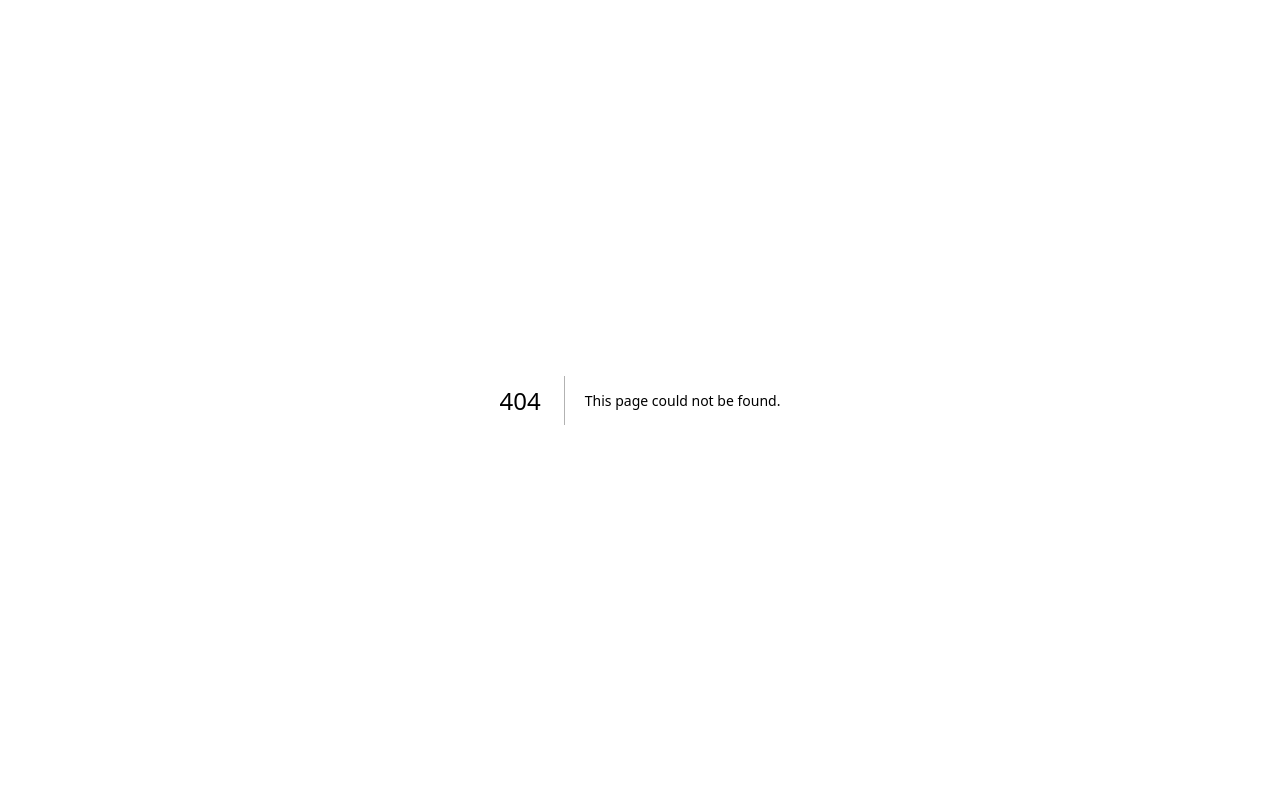
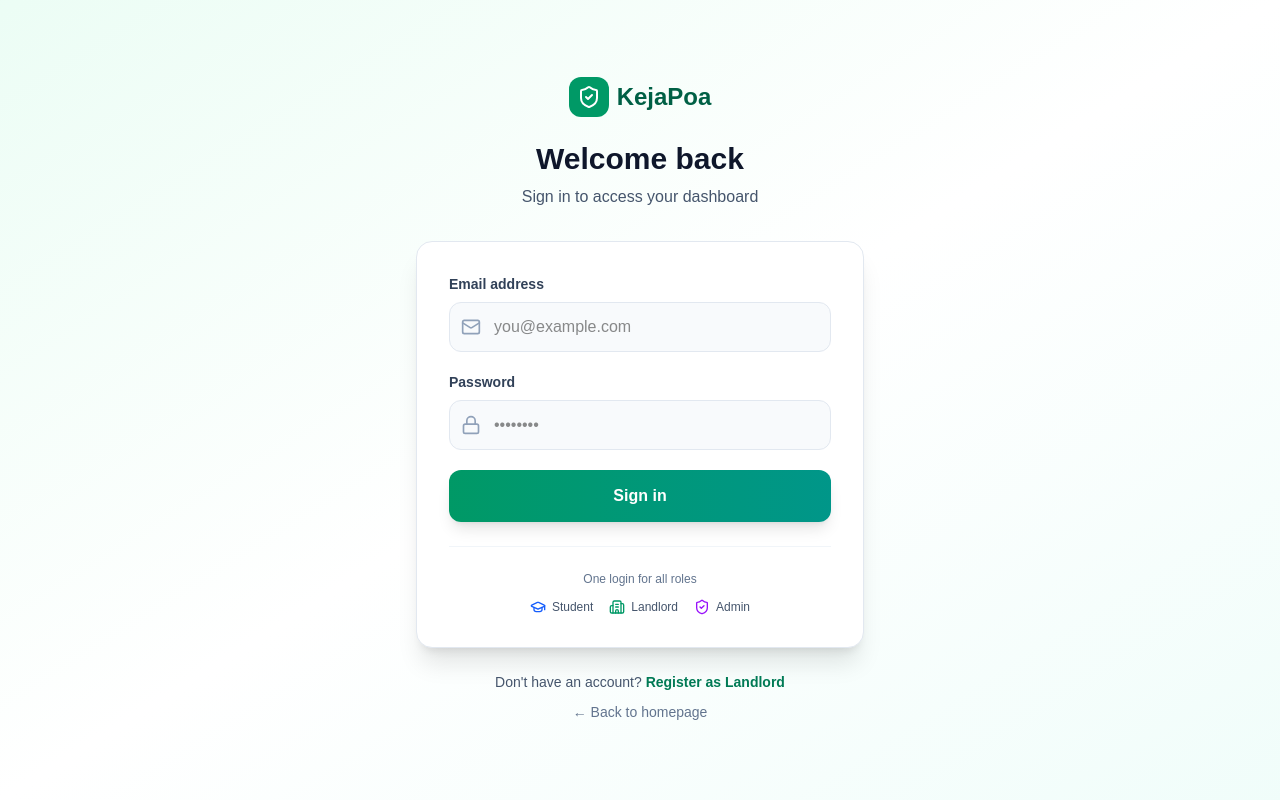
Before and after one commit to muretigreg-max/kejapoa, a Next.js app: page /login in a window 1280 px wide. Before the commit this address had no page. Built offline with nearby package versions, Linux system fonts and the light colour scheme.

Commit message:
Add unified login page

```diff
--- /dev/null
+++ b/src/app/login/page.tsx
@@ -0,0 +1,159 @@
+// src/app/login/page.tsx
+"use client";
+
+import { useState } from "react";
+import { useRouter } from "next/navigation";
+import Link from "next/link";
+import { Mail, Lock, Loader2, ShieldCheck, Building2, GraduationCap } from "lucide-react";
+
+export default function LoginPage() {
+  const router = useRouter();
+  const [email, setEmail] = useState("");
+  const [password, setPassword] = useState("");
+  const [error, setError] = useState("");
+  const [loading, setLoading] = useState(false);
+
+  const handleSubmit = async (e: React.FormEvent) => {
+    e.preventDefault();
+    setError("");
+    setLoading(true);
+
+    try {
+      const res = await fetch("/api/auth/login", {
+        method: "POST",
+        headers: { "Content-Type": "application/json" },
+        body: JSON.stringify({ email, password }),
+      });
+
+      const data = await res.json();
+
+      if (!res.ok) {
+        throw new Error(data.error || "Login failed");
+      }
+
+      // Smart redirect based on role
+      router.push(data.redirect);
+    } catch (err: any) {
+      setError(err.message || "Invalid email or password");
+    } finally {
+      setLoading(false);
+    }
+  };
+
+  return (
+    <main className="min-h-screen bg-gradient-to-br from-emerald-50 via-white to-teal-50 flex items-center justify-center px-4 py-12">
+      <div className="w-full max-w-md">
+        {/* Header */}
+        <div className="text-center mb-8">
+          <Link href="/" className="inline-flex items-center gap-2 mb-6">
+            <div className="bg-emerald-600 p-2 rounded-xl">
+              <ShieldCheck className="h-6 w-6 text-white" />
+            </div>
+            <span className="text-2xl font-extrabold text-emerald-800">KejaPoa</span>
+          </Link>
+          <h1 className="text-3xl font-bold text-slate-900 mb-2">Welcome back</h1>
+          <p className="text-slate-600">Sign in to access your dashboard</p>
+        </div>
+
+        {/* Login Card */}
+        <div className="bg-white rounded-2xl shadow-xl border border-slate-200 p-8">
+          <form onSubmit={handleSubmit} className="space-y-5">
+            {error && (
+              <div className="bg-red-50 border border-red-200 text-red-700 px-4 py-3 rounded-xl text-sm">
+                {error}
+              </div>
+            )}
+
+            {/* Email */}
+            <div>
+              <label className="block text-sm font-semibold text-slate-700 mb-2">
+                Email address
+              </label>
+              <div className="relative">
+                <Mail className="absolute left-3 top-1/2 -translate-y-1/2 h-5 w-5 text-slate-400" />
+                <input
+                  type="email"
+                  value={email}
+                  onChange={(e) => setEmail(e.target.value)}
+                  placeholder="you@example.com"
+                  className="w-full pl-11 pr-4 py-3 bg-slate-50 border border-slate-200 rounded-xl focus:ring-2 focus:ring-emerald-500 focus:border-emerald-500 outline-none transition-all"
+                  required
+                  disabled={loading}
+                />
+              </div>
+            </div>
+
+            {/* Password */}
+            <div>
+              <label className="block text-sm font-semibold text-slate-700 mb-2">
+                Password
+              </label>
+              <div className="relative">
+                <Lock className="absolute left-3 top-1/2 -translate-y-1/2 h-5 w-5 text-slate-400" />
+                <input
+                  type="password"
+                  value={password}
+                  onChange={(e) => setPassword(e.target.value)}
+                  placeholder="••••••••"
+                  className="w-full pl-11 pr-4 py-3 bg-slate-50 border border-slate-200 rounded-xl focus:ring-2 focus:ring-emerald-500 focus:border-emerald-500 outline-none transition-all"
+                  required
+                  disabled={loading}
+                />
+              </div>
+            </div>
+
+            {/* Submit Button */}
+            <button
+              type="submit"
+              disabled={loading}
+              className="w-full bg-gradient-to-r from-emerald-600 to-teal-600 hover:from-emerald-700 hover:to-teal-700 text-white font-bold py-3.5 rounded-xl transition-all shadow-lg flex items-center justify-center gap-2 disabled:opacity-50 disabled:cursor-not-allowed"
+            >
+              {loading ? (
+                <>
+                  <Loader2 className="h-5 w-5 animate-spin" />
+                  Signing in...
+                </>
+              ) : (
+                "Sign in"
+              )}
+            </button>
+          </form>
+
+          {/* Role Indicators */}
+          <div className="mt-6 pt-6 border-t border-slate-100">
+            <p className="text-xs text-center text-slate-500 mb-3">
+              One login for all roles
+            </p>
+            <div className="flex justify-center gap-4 text-xs text-slate-600">
+              <div className="flex items-center gap-1.5">
+                <GraduationCap className="h-4 w-4 text-blue-600" />
+                <span>Student</span>
+              </div>
+              <div className="flex items-center gap-1.5">
+                <Building2 className="h-4 w-4 text-emerald-600" />
+                <span>Landlord</span>
+              </div>
+              <div className="flex items-center gap-1.5">
+                <ShieldCheck className="h-4 w-4 text-purple-600" />
+                <span>Admin</span>
+              </div>
+            </div>
+          </div>
+        </div>
+
+        {/* Footer Links */}
+        <div className="mt-6 text-center space-y-2">
+          <p className="text-sm text-slate-600">
+            Don't have an account?{" "}
+            <Link href="/landlord/register" className="text-emerald-700 font-semibold hover:underline">
+              Register as Landlord
+            </Link>
+          </p>
+          <Link href="/" className="text-sm text-slate-500 hover:text-emerald-700">
+            ← Back to homepage
+          </Link>
+        </div>
+      </div>
+    </main>
+  );
+}
```
